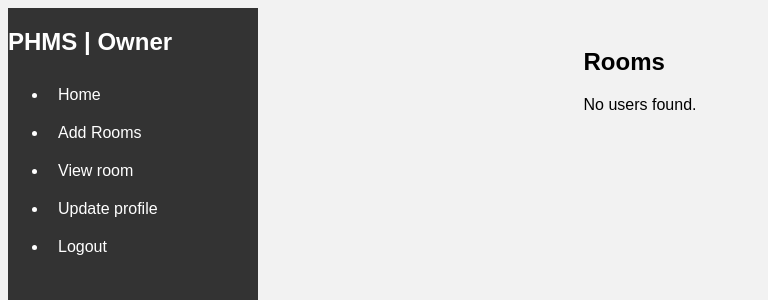
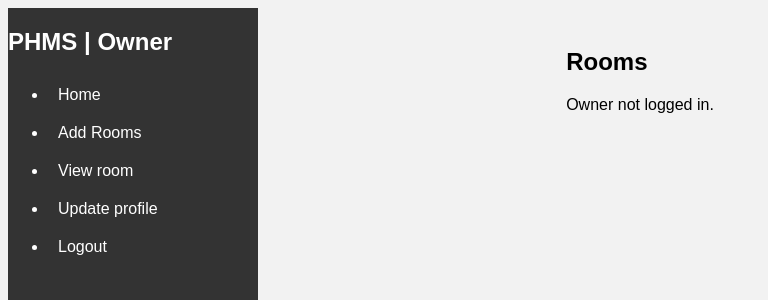
Before and after one commit to annmaryajith/MCA-Project, a PHP site: page /PgHostel/viewpgroom.php in a window 1280 px wide. Shown: the top 300 px of the page, without its empty margins (0-768 px from the left). Run offline with PHP 8.4, Linux system fonts and the light colour scheme; data that the repository does not hold is empty.

Commit message:
Add files via upload

```diff
--- a/PgHostel/viewpgroom.php
+++ b/PgHostel/viewpgroom.php
@@ -53,7 +53,7 @@
         } */
 
         table {
-            width: 100%;
+            width: 120%;
             border-collapse: collapse;
             margin-top: 20px;
         }
@@ -83,56 +83,31 @@
                 <li><a href="logout.php" class="logout">Logout</a></li>
             </ul>
         </div>
-        <!-- <meta charset="utf-8">
-        <meta http-equiv="X-UA-Compatible" content="IE=edge">
-        <title></title>
-        <meta name="description" content="">
-        <meta name="viewport" content="width=device-width, initial-scale=1">
-        <style>
-            body {
-            font-family: Arial, sans-serif;
-        }
-
-        .containerr {
-            max-width: 800px;
-            margin: 0 auto;
-            padding: 20px;
-        }
-
-        h1 {
-            text-align: center;
-        }
-
-        /* .logout {
-            float: right;
-        } */
-
-        table {
-            width: 100%;
-            border-collapse: collapse;
-            margin-top: 20px;
-        }
-
-        th, td {
-            border: 1px solid #ddd;
-            padding: 10px;
-            text-align: left;
-        }
-
-        th {
-            background-color: #f2f2f2;
-        }
-        </style> -->
     </head>
     <body>
     <div class="containerr">
     <h2>Rooms</h2>
     <?php
+session_start();
 include('conn.php');
-    $sql = "SELECT room_number, room_type, price FROM pg_room";
-    $result = $conn->query($sql);
 
-    if ($result->num_rows > 0) {
+// Check if the owner is logged in
+if (isset($_SESSION['username'])) {
+    $owner_username = $_SESSION['username'];
+
+    // Get the owner's ID from the owners table based on the username
+    $owner_query = "SELECT pgowner_id FROM pg_owners WHERE username = '$owner_username'";
+    $owner_result = $conn->query($owner_query);
+
+    if ($owner_result->num_rows > 0) {
+        $owner_row = $owner_result->fetch_assoc();
+        $owner_id = $owner_row['pgowner_id'];
+
+        // Retrieve rooms associated with the owner
+        $room_query = "SELECT room_number, room_type, price FROM pg_room WHERE pgowner_id = $owner_id";
+        $room_result = $conn->query($room_query);
+
+        if ($room_result->num_rows > 0) {
             echo '<table>
                     <tr>
                         <th>Room number</th>
@@ -141,7 +116,7 @@
                         <th>Action</th>
                     </tr>';
 
-        while ($row = $result->fetch_assoc()) {
+            while ($row = $room_result->fetch_assoc()) {
                 $room_number = $row["room_number"];
                 $room_type = $row["room_type"];
                 echo "<tr>
@@ -150,19 +125,20 @@
                         <td>" . $row["price"] . "</td>
                         <td>
                             <button onclick=\"updateRoom('" . $room_number . "')\">Update</button>
-            </td>";
-            // if ($status == 1) {
-            //     echo "<button onclick=\"changeStatus('$username', 0);\">Deactivate</button>";
-            // } else {
-            //     echo "<button onclick=\"changeStatus('$username', 1);\">Activate</button>";
-            // }
-            echo "</td>
+                        </td>
                     </tr>";
             }
             echo '</table>';
         } else {
-        echo "No users found.";
+            echo "No rooms found for the logged-in owner.";
         }
+    } else {
+        echo "Owner not found.";
+    }
+} else {
+    echo "Owner not logged in.";
+}
+
 $conn->close();
 ?>
     </div>
```
Lines whose indentation alone changed are shown as unchanged.
